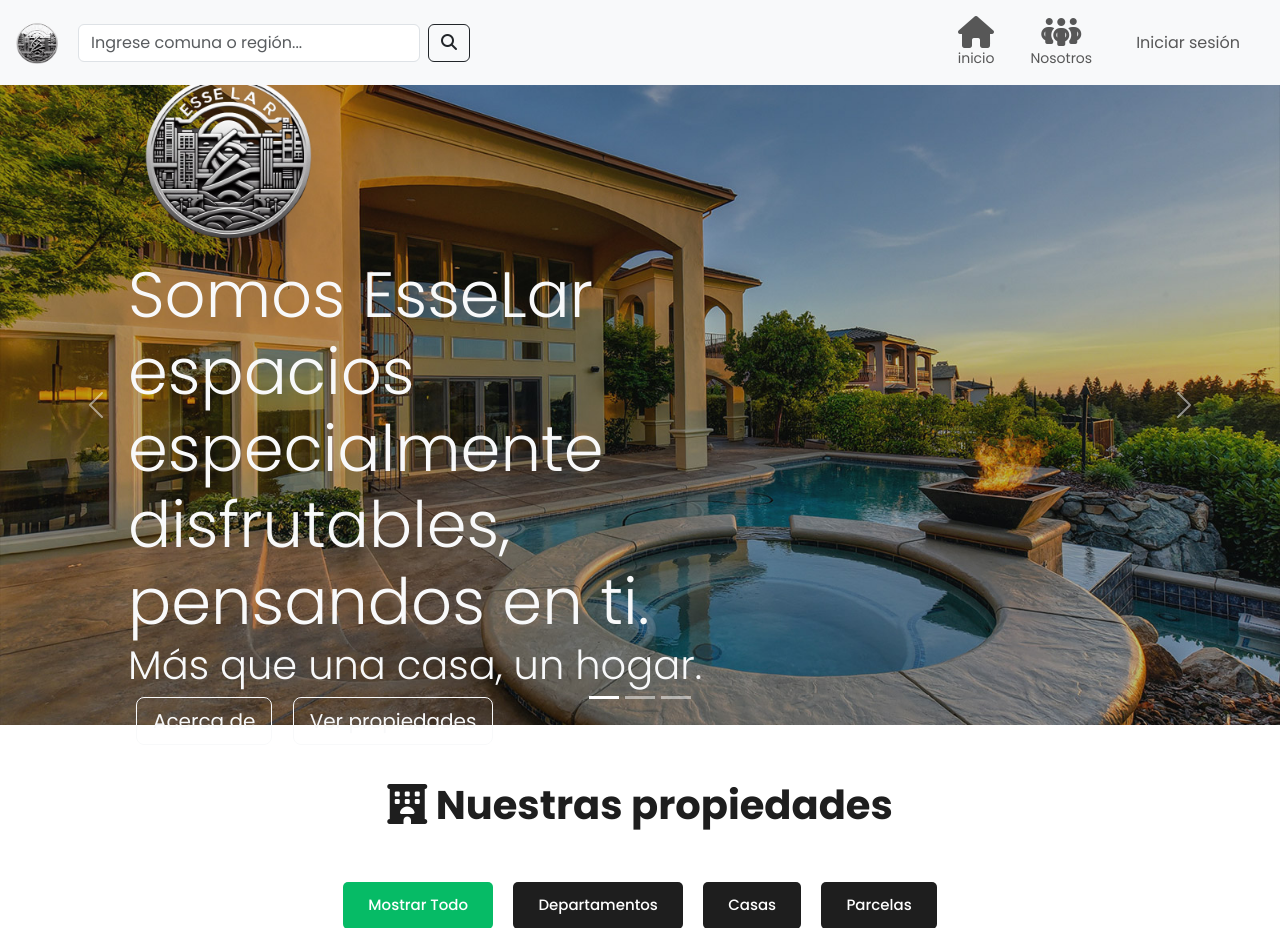
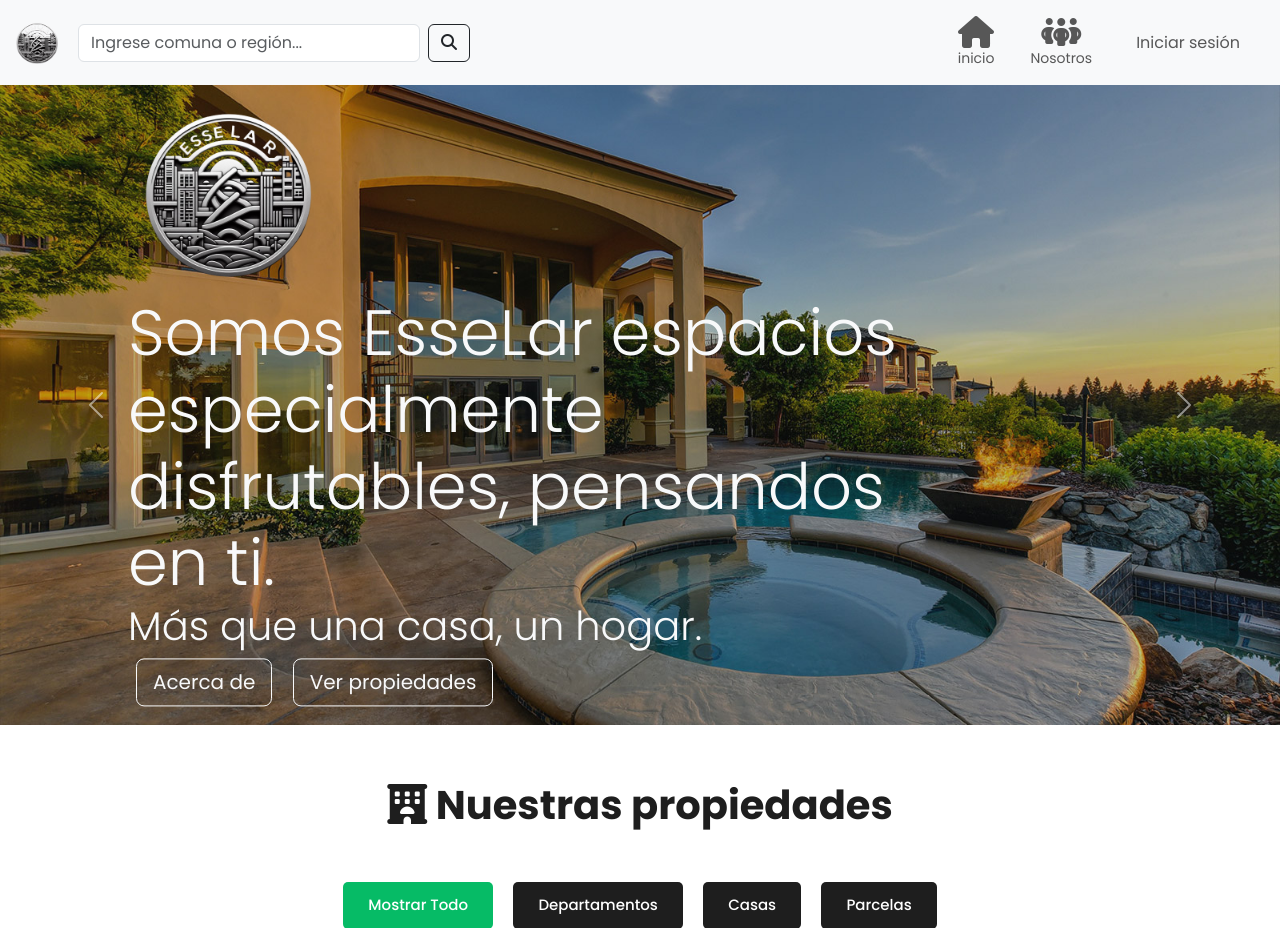
Before and after one commit to AiakosCl/inmobiliaria.io, a Django app: page / in a window 1280 px wide. Shown: the top 928 px of the page. Run offline with Django 4.2, Linux system fonts and the light colour scheme; data that the repository does not hold is empty; parts of the project's set-up code (start-up, migrations or seed data) failed here and were passed over.

Commit message:
Versión presentación Hito 5

```diff
--- a/templates/includes/header.html
+++ b/templates/includes/header.html
@@ -4,14 +4,14 @@
     <div class="row">
         <div class="col-md-12">
             <div id="carouselExampleCaptions" class="carousel slide carousel-fade" data-bs-ride="carousel">
-                <div class="carousel-indicators">
+                <!-- <div class="carousel-indicators">
                     <button type="button" data-bs-target="#carouselExampleCaptions" data-bs-slide-to="0" class="active"
                         aria-current="true" aria-label="Slide 1"></button>
                     <button type="button" data-bs-target="#carouselExampleCaptions" data-bs-slide-to="1"
                         aria-label="Slide 2"></button>
                     <button type="button" data-bs-target="#carouselExampleCaptions" data-bs-slide-to="2"
                         aria-label="Slide 3"></button>
-                </div>
+                </div> -->
                 <div class="carousel-inner">
                     <div class="carousel-item active">
                         <img src="{% static 'images/banner-01.jpg' %}" class="d-block w-100" alt="...">
@@ -35,18 +35,28 @@
                     <span class="visually-hidden">Next</span>
                 </button>
             </div>
-            <div class="overlay">
-                <div id="Contendor-cabecera overlay">
+            <div class="overlay row" style="width: 80%;">
+                <div id="Contendor-cabecera overlay" class="col-md-6" style="width:100%;">
                     <div class="d-flex h-100">
                         <div class="text-white">
-                            <img src="{% static 'images/Logo2-transparent.png' %}" alt="" width="300px">
-                            {% if user.is_authenticated %}<p class="mb-3 display-4 text-light">Bienvenido, {{user.first_name}}</p>{% endif %}
-                            <p class="{% if user.is_authenticated %}text-info display-5{% else %}text-light display-3{% endif %}">Somos EsseLar espacios especialmente disfrutables, pensandos en ti.</p>
-                            <p class="text-light display-6">Más que una casa, un hogar.</p>
-                            <a data-mdb-ripple-init class="btn btn-outline-light btn-lg m-2" href="#" role="button"
+                            <img src="{% static 'images/Logo2-transparent.png' %}" alt="" width="300px" class="d-none d-md-block">
+                            {% if user.is_authenticated %}<p><span class="mb-3 display-4 text-light typing-text">Bienvenido,
+                                {{user.first_name}}</span></p>{% endif %}
+                            <p class="d-none d-md-block">
+                                <span
+                                class="{% if user.is_authenticated %}text-info display-5 typing-text{% else %}text-light display-3 typing-text{% endif %}">
+                                Somos EsseLar espacios especialmente disfrutables, pensandos en ti.</span>
+                            </p>
+                            <p class="d-none d-md-block">
+                                <span class="text-light display-6 typing-text">Más que una casa, un hogar.</span>
+                            </p>
+                            <div class="d-none d-md-block">
+                                <a data-mdb-ripple-init class="btn btn-outline-light btn-lg m-2" href="#" role="button"
                                 rel="nofollow">Acerca de</a>
-                            <a data-mdb-ripple-init class="btn btn-outline-light btn-lg m-2" href="#contenido" role="button"
-                                rel="nofollow">Ver propiedades</a>
+                                <a data-mdb-ripple-init class="btn btn-outline-light btn-lg m-2" href="#contenido"
+                                role="button" rel="nofollow">Ver propiedades</a>
+                            </div>
+
                         </div>
                     </div>
                 </div>
@@ -54,3 +64,25 @@
         </div>
     </div>
 </header>
+
+<script>
+    document.addEventListener('DOMContentLoaded', function () {
+        const typingTexts = document.querySelectorAll('.typing-text');
+
+        typingTexts.forEach(text => {
+            const textContent = text.textContent;
+            text.textContent = '';
+
+            let i = 0;
+            function typeWriter() {
+                if (i < textContent.length) {
+                    text.textContent += textContent.charAt(i);
+                    i++;
+                    setTimeout(typeWriter, 50); // Ajusta el valor para cambiar la velocidad de escritura (en milisegundos)
+                }
+            }
+
+            setTimeout(typeWriter, 500); // Retraso antes de iniciar la animación (en milisegundos)
+        });
+    });
+</script>
--- a/templates/includes/navbar.html
+++ b/templates/includes/navbar.html
@@ -75,7 +75,7 @@
                             <li>
                                 <hr class="dropdown-divider">
                             </li>
-                            <li><a class="dropdown-item menu" href="{% url 'ListaAvisos' %}#aviso"><i class="fa-solid fa-list-ol"></i> Lista publicaciones</a></li>
+                            <li><a class="dropdown-item menu" href="{% url 'ListaAvisos' %}#avisos"><i class="fa-solid fa-list-ol"></i> Lista publicaciones</a></li>
                             <li><a class="dropdown-item" href="#"><i class="fa-solid fa-file-arrow-up"></i> Cargas masivas</a></li>
                             <li>
                                 <hr class="dropdown-divider">
--- a/web/static/css/style.css
+++ b/web/static/css/style.css
@@ -63,10 +63,12 @@
 .overlay {
     position: absolute;
     top: 50%;
-    left: 50%;
-    transform: translate(-80%, -50%);
+    left: 10%;
+    transform: translateY(-50%);
     z-index: 2;
     text-align: left;
+    width: 80%;
+    max-width: 800px; /* Ajusta este valor según tus necesidades */
 }
 
 .overlay img {
```
Also changed, not shown: templates/Prueba_grafica.html (added, +76 -0 lines).
